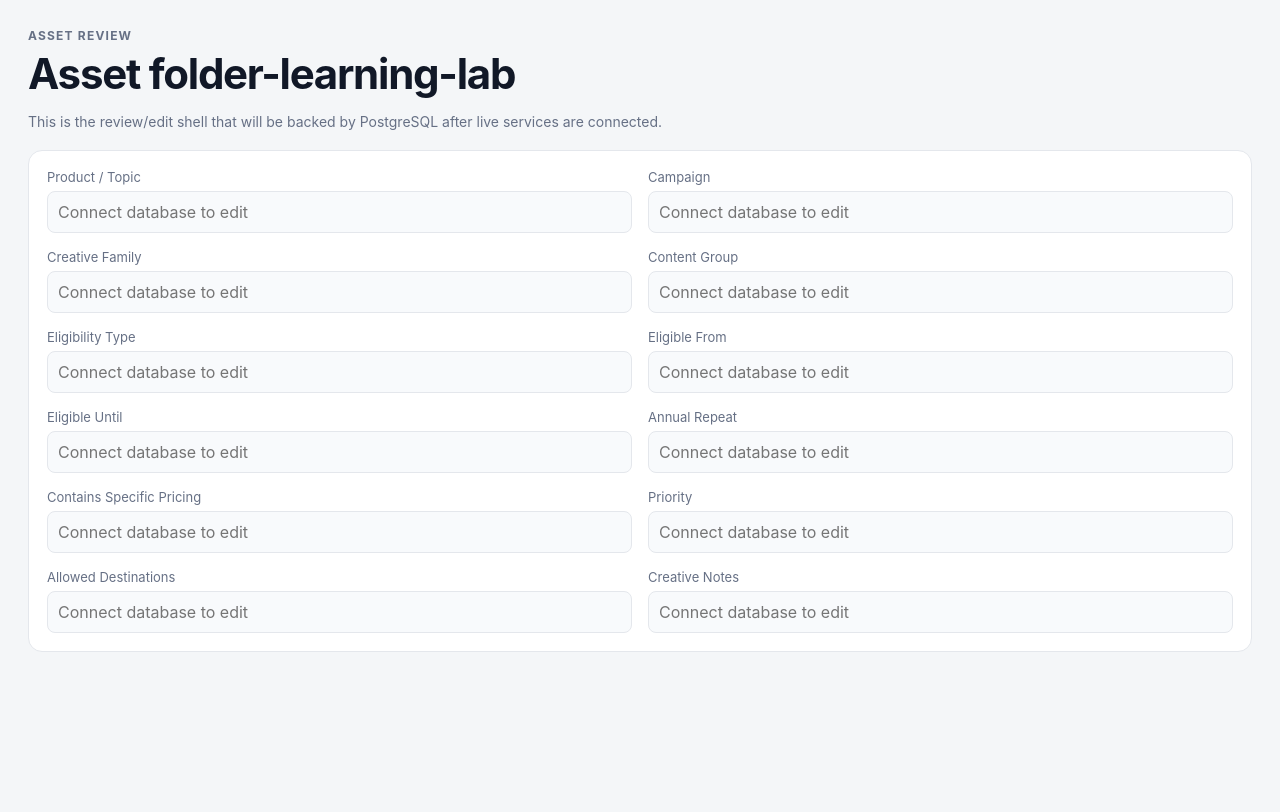
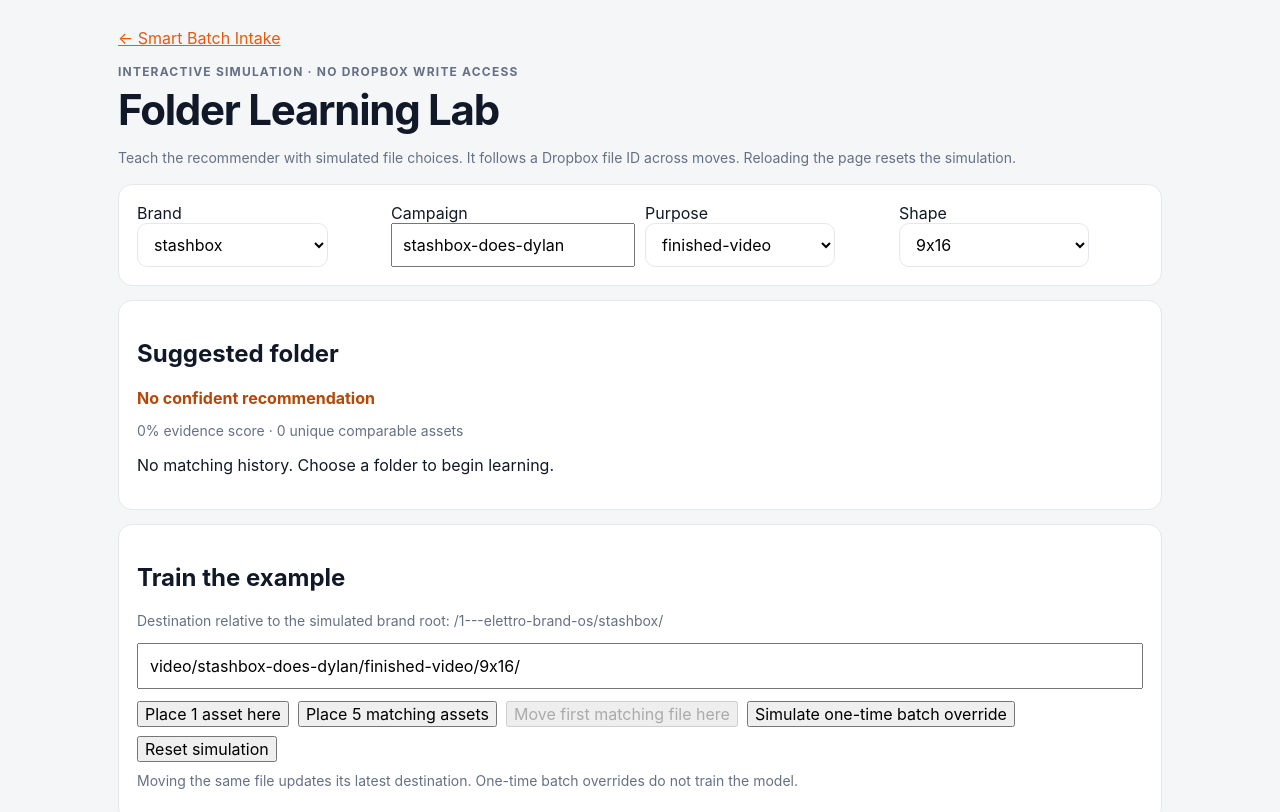
Before and after one commit to elettro/elettro-brand-os, a Next.js app in the folder apps/web/: page /assets/folder-learning-lab in a window 1280 px wide. Shown: the top 812 px of the page. Built offline with nearby package versions, Linux system fonts and the light colour scheme.

Commit message:
Add interactive folder learning simulator for Dropbox organization feedback

```diff
--- /dev/null
+++ b/apps/web/app/assets/folder-learning-lab/page.tsx
@@ -0,0 +1,56 @@
+"use client";
+import {useMemo,useState} from "react";
+import Link from "next/link";
+import {recommendFolder,applyDropboxChange,brandRoot,type AssetSignal,type FolderObservation} from "@/lib/folder-learning";
+const initial:AssetSignal={brand:"stashbox",campaign:"stashbox-does-dylan",purpose:"finished-video",shape:"9x16"};
+const options=["source-images","social-graphics","source-footage","finished-video"];
+const shapes=["9x16","16x9","1x1","4x5"];
+export default function FolderLearningLab(){
+ const [signal,setSignal]=useState<AssetSignal>(initial);
+ const [history,setHistory]=useState<FolderObservation[]>([]);
+ const [seq,setSeq]=useState(0);
+ const [folder,setFolder]=useState("video/stashbox-does-dylan/finished-video/9x16/");
+ const suggestion=useMemo(()=>recommendFolder(signal,history),[signal,history]);
+ const full=(value:string)=>brandRoot(signal.brand)+value.replace(/^\/+|\/+$/g,"")+"/";
+ const observe=(type:FolderObservation["event"],fileId:string,path:string)=>{setHistory(h=>applyDropboxChange(h,{fileId,signal:{...signal},path,event:type,at:Date.now()+h.length}));};
+ const addExamples=(amount:number)=>{const start=seq;const target=full(folder);setHistory(h=>{let next=h;for(let i=0;i<amount;i++)next=applyDropboxChange(next,{fileId:"demo-"+(start+i),signal:{...signal},path:target,event:"manual_choice",at:Date.now()+i+h.length});return next;});setSeq(n=>n+amount);};
+ const current=history.filter(h=>h.signal.brand===signal.brand&&h.signal.campaign===signal.campaign&&h.signal.purpose===signal.purpose&&h.signal.shape===signal.shape&&h.event!=="batch_override");
+ const latest=new Map<string,FolderObservation>();current.forEach(x=>latest.set(x.fileId,x));
+ const sample=Array.from(latest.values());
+ const relocate=()=>{if(sample.length===0)return;const item=sample[0];observe("file_moved",item.fileId,full(folder));};
+ const reset=()=>{setHistory([]);setSeq(0);};
+ return <main className="main" style={{maxWidth:1100,margin:"auto"}}>
+  <Link href="/assets/add" style={{color:"#e8590c"}}>← Smart Batch Intake</Link>
+  <div className="eyebrow" style={{marginTop:16}}>Interactive simulation · no Dropbox write access</div><h1>Folder Learning Lab</h1>
+  <p className="muted">Teach the recommender with simulated file choices. It follows a Dropbox file ID across moves. Reloading the page resets the simulation.</p>
+  <div className="card" style={{marginTop:18,display:"grid",gridTemplateColumns:"repeat(auto-fit,minmax(180px,1fr))",gap:10}}>
+   <label>Brand<br/><select value={signal.brand} className="brand-select" onChange={e=>setSignal(s=>({...s,brand:e.target.value}))}>{["stashbox","solarmeister","elettro","neckermann-strom"].map(v=><option key={v}>{v}</option>)}</select></label>
+   <label>Campaign<br/><input value={signal.campaign} onChange={e=>setSignal(s=>({...s,campaign:e.target.value}))} style={{padding:10,width:"100%"}}/></label>
+   <label>Purpose<br/><select value={signal.purpose} onChange={e=>setSignal(s=>({...s,purpose:e.target.value}))} className="brand-select">{options.map(v=><option key={v}>{v}</option>)}</select></label>
+   <label>Shape<br/><select value={signal.shape} onChange={e=>setSignal(s=>({...s,shape:e.target.value}))} className="brand-select">{shapes.map(v=><option key={v}>{v}</option>)}</select></label>
+  </div>
+  <section className="card" style={{marginTop:14}}>
+   <h2>Suggested folder</h2><strong style={{color:suggestion.confidence>=75&&suggestion.sampleSize>=5?"#027a48":"#b54708"}}>{suggestion.path||"No confident recommendation"}</strong>
+   <p className="muted">{suggestion.confidence}% evidence score · {suggestion.sampleSize} unique comparable assets</p>
+   <p>{suggestion.reason}</p>
+  </section>
+  <section className="card" style={{marginTop:14}}>
+   <h2>Train the example</h2><p className="muted">Destination relative to the simulated brand root: {brandRoot(signal.brand)}</p>
+   <input aria-label="Destination subfolder" value={folder} onChange={e=>setFolder(e.target.value)} style={{width:"100%",padding:11,marginBottom:12}}/>
+   <div style={{display:"flex",flexWrap:"wrap",gap:9}}>
+    <button onClick={()=>addExamples(1)}>Place 1 asset here</button>
+    <button onClick={()=>addExamples(5)}>Place 5 matching assets</button>
+    <button onClick={relocate} disabled={!sample.length}>Move first matching file here</button>
+    <button onClick={()=>observe("batch_override","batch-"+seq,full(folder))}>Simulate one-time batch override</button>
+    <button onClick={reset}>Reset simulation</button>
+   </div>
+   <p className="muted" style={{marginTop:10}}>Moving the same file updates its latest destination. One-time batch overrides do not train the model.</p>
+  </section>
+  <section className="card" style={{marginTop:14}}>
+   <h2>Recorded activity</h2>
+   <p className="muted">{history.length} events · {sample.length} matching unique assets for the current group</p>
+   <div style={{maxHeight:240,overflow:"auto"}}>{[...history].reverse().slice(0,30).map((h,i)=><div key={i} style={{padding:9,borderBottom:"1px solid #ddd",fontSize:12}}><b>{h.event}</b> · {h.fileId}<div style={{overflowWrap:"anywhere"}}>{h.path}</div></div>)}</div>
+  </section>
+  <p className="muted" style={{marginTop:16}}>This lab tests recommendation logic only. Dropbox folder browsing, server-side learning persistence, uploads and delta synchronization remain to be connected.</p>
+ </main>;
+}
```
